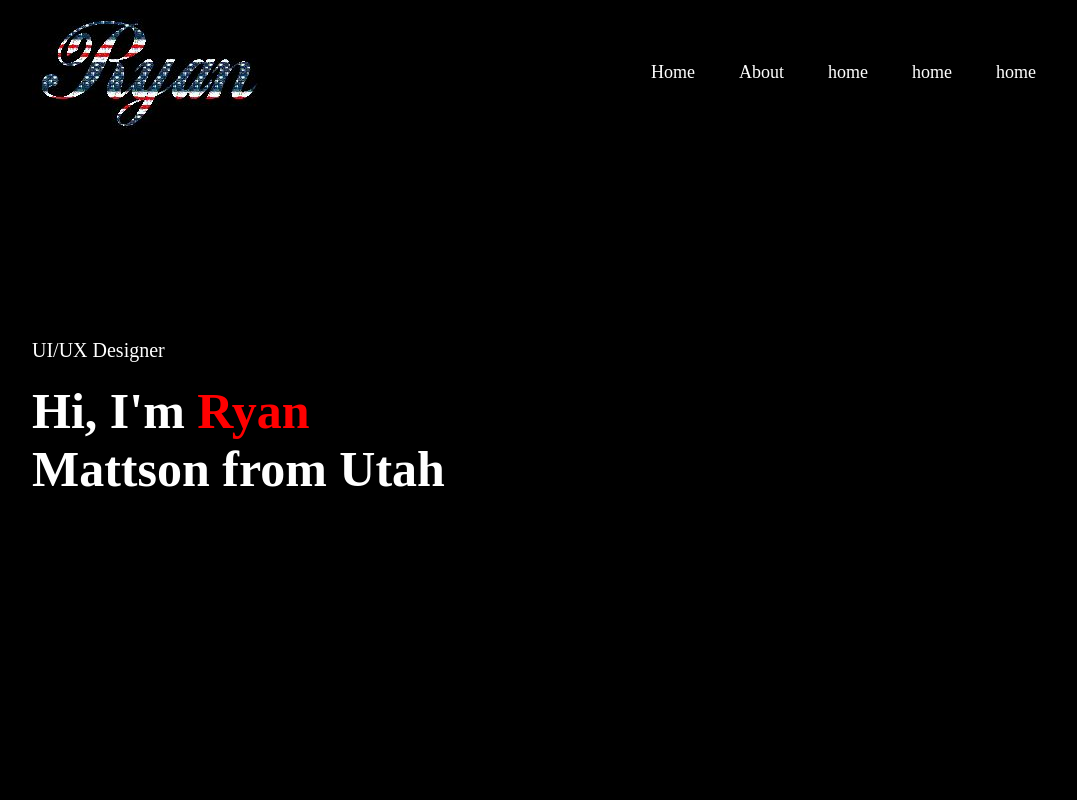
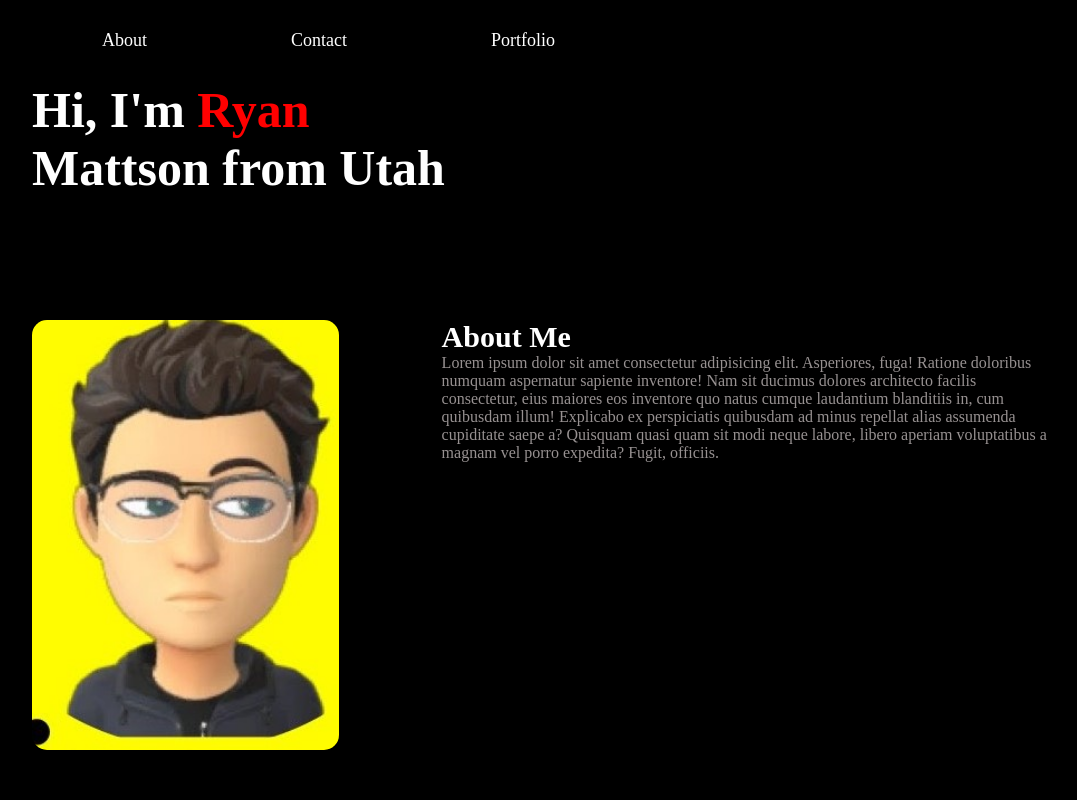
Before and after one commit to ShiftoSnag/Week-02-Challenge, a plain HTML site: page index.html in a window 1280 px wide. Shown: the top 800 px of the page, without its empty margins (96-1173 px from the left). Drawn offline with Linux system fonts and the light colour scheme.

Commit message:
Second Commit

```diff
--- a/assets/css/style.css
+++ b/assets/css/style.css
@@ -16,7 +16,7 @@ body{
 }
 
 .container{
-    padding: 10px 10%;
+    padding: 20px 10%;
 }
 
 nav{
@@ -26,14 +26,11 @@ nav{
     flex-wrap: wrap;
 }
 
-.logo{
-    width: 140px;
-}
-
+/* Nav Bar*/
 nav ul li{
     display: inline-block;
     list-style: none;
-    margin: 10px 20px;
+    margin: 10px 70px;
 
 }
 nav ul li a{
@@ -57,8 +54,8 @@ nav ul li a:hover::after{
     width: 100%;
 }
 .header-text{
-    margin-top: 20%;
-    font-size: 20px;
+    margin-top: 0;
+    font-size: 10px;
 }
 .header-text h1{
     font-size: 50px;
@@ -67,3 +64,44 @@ nav ul li a:hover::after{
 .header-text h1 span{
     color: red;
 }
+
+/*about*/
+
+#about{
+    padding: 200px 0;
+    color: rgb(151, 145, 145);
+}
+.row{
+    display: flex;
+    justify-content: space-between;
+    flex-wrap: wrap;
+}
+
+.about-column-1{
+    flex-basis: 30%;
+}
+.about-column-1 img{
+    width: 100%;
+    border-radius: 15px;
+}
+.about-column-2{
+    flex-basis: 60%;
+}
+.sub-title{
+    font-size: 30px;
+    font-weight: 600;
+    color: white;
+}
+
+.float-right{
+    float: right;
+    margin-left: 20px;
+}
+
+.content{
+   display: flex;
+   flex-wrap: wrap;
+}
+.h1{
+    padding-top: 300px;
+}
--- a/index.html
+++ b/index.html
@@ -8,33 +8,62 @@
     <link rel="stylesheet" href="assets/css/style.css">
 </head>
 <body>
+<main>
   <div id="header">
     <div class="container">
         <nav>
-            <img src="images/Logo.png" alt="Logo">
             <ul>
-                <li><a href="#">Home</a></li>
-                <li><a href="#">About</a></li>
-                <li><a href="#">home</a></li>
-                <li><a href="#">home</a></li>
-                <li><a href="#">home</a></li>
+                <li><a href="#About">About</a></li>
+                <li><a href="#Contact">Contact</a></li>
+                <li><a href="#Portfolio">Portfolio</a></li>
+
             </ul>
         </nav>
         <div class="header-text">
-            <p>UI/UX Designer</p>
             <h1>Hi, I'm <span>Ryan</span><br>Mattson from Utah</h1>
-
         </div>
     </div>
   </div>
+   <!--------------about me----------->
   <div id="about">
     <div class="container">
         <div class="row">
-            <div class="about-column-1"></div>
-            <div class="about-column-2"></div>
+            <div class="about-column-1">
+                <img src="images/user.JPG">
+            </div>
+
+            <div class="about-column-2">
+                <h1 class="sub-title" id="About">About Me</h1>
+                <p>Lorem ipsum dolor sit amet consectetur adipisicing elit. Asperiores, fuga! Ratione doloribus numquam aspernatur sapiente inventore! Nam sit ducimus dolores architecto facilis consectetur, eius maiores eos inventore quo natus cumque laudantium blanditiis in, cum quibusdam illum! Explicabo ex perspiciatis quibusdam ad minus repellat alias assumenda cupiditate saepe a? Quisquam quasi quam sit modi neque labore, libero aperiam voluptatibus a magnam vel porro expedita? Fugit, officiis.</p>
+            </div>
         </div>
     </div>
   </div>
+  <div class="content">
+    <div id="Portfolio" class="Portfolio">
+
+        <h1>Portfolio</h1>
+        <p>Here is a list of my Portfolio,
+        only one project at the moment</p>
+          <a href="https://shiftosnag.github.io/01-challenge/">
+         <img src="./images/Screenshot.png" alt="float right"></a>
+
+        </div>
+
+
+
   </div>
+
+
+
+
+
+  <div class="Contact">
+    <h1 class="sub-title" id="Contact">Contact</h1>
+    <p>
+        phone: 801-651-0455
+        Email: ryan.mattson32@gmail.com
+    </p>
+</main>
 </body>
 </html>
```
Also changed, not shown: images/user.JPG (added), 2 other files.
